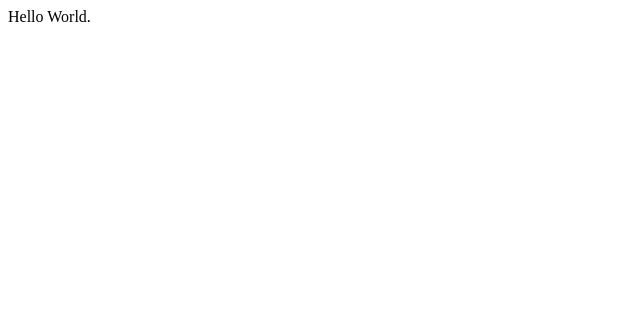
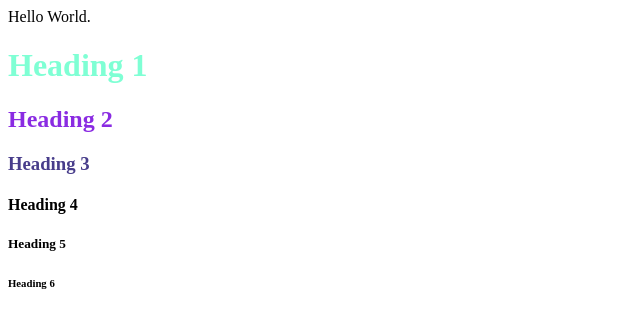
Before and after one commit to JackieBenz/first-class--html, a plain HTML site: page index.html in a window 1280 px wide. Shown: the whole page, without its empty margins (0-640 px from the left). Drawn offline with Linux system fonts and the light colour scheme.

Commit message:
Inline Style

```diff
--- a/index.html
+++ b/index.html
@@ -7,6 +7,16 @@
     <title>My First HTML</title>
 </head>
 <body>
+    <col>
     Hello World.
+    <h1 style="color:aquamarine">Heading 1</h1>
+    <h2 style="color: blueviolet">Heading 2</h2>
+    <h3 style="color: darkslateblue">Heading 3</h3>
+    <h4>Heading 4</h4>
+    <h5>Heading 5</h5>
+    <h6>Heading 6</h6>
+
+
+
 </body>
 </html>
```
